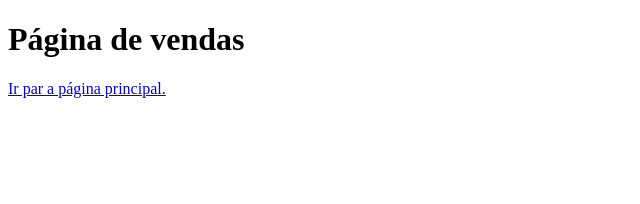
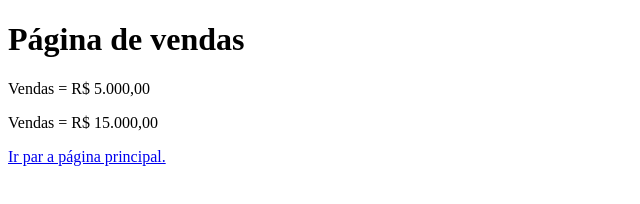
Before and after one commit to EngMarcPaulo/aulagithub, a plain HTML site: page vendas.html in a window 1280 px wide. Shown: the whole page, without its empty margins (0-640 px from the left). Drawn offline with Linux system fonts and the light colour scheme.

Commit message:
Acrescentado o valor das vendas e um arquivo .txt

```diff
--- a/vendas.html
+++ b/vendas.html
@@ -7,6 +7,8 @@
 </head>
 <body>
     <h1>Página de vendas</h1>
+    <p>Vendas = R$ 5.000,00</p>
+    <p>Vendas = R$ 15.000,00</p>
     <a href="index.html">Ir par a página principal.</a>
 </body>
 </html>
```
Also changed, not shown: xxPrimeiro documento.txt (added).
